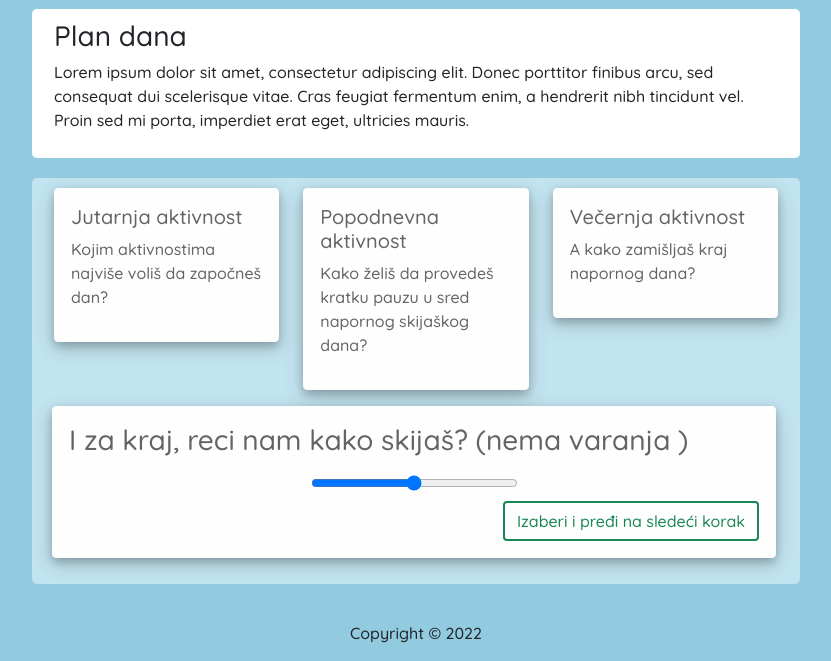
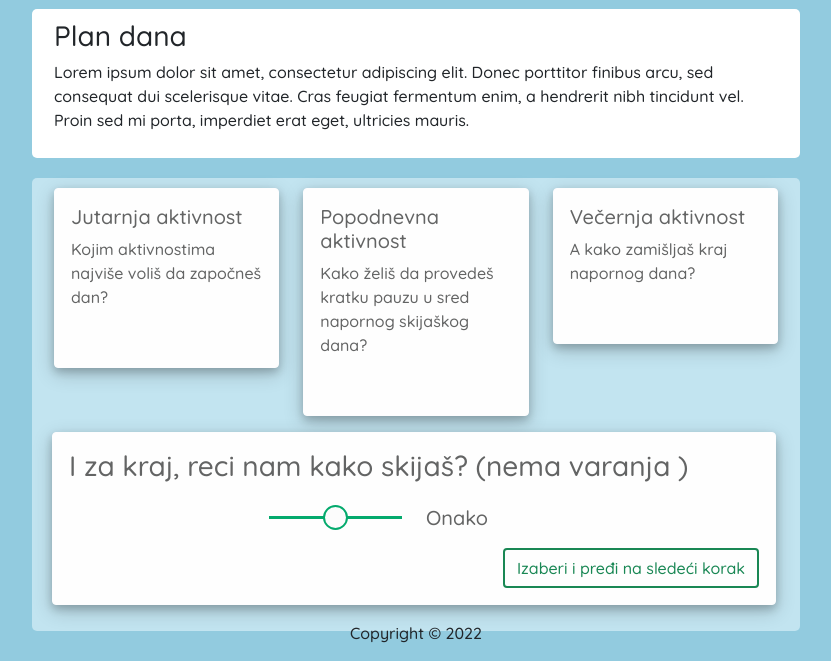
Before and after one commit to teodorcvijovic/Aplikacija-za-planiranje-skijaskih-aktivnosti, a Django app: page /planMyDayFirst/ in a window 1280 px wide. Shown: the part 139-800 px from the top of the page, without its empty margins (224-1055 px from the left). Run offline with Django 4.2, Linux system fonts and the light colour scheme; data that the repository does not hold is empty; some libraries are stand-ins or nearby versions.

Commit message:
Dopunjen izgled stranica za planiranje dana

```diff
--- a/faza 5/djangoProject/jahorina/static/css/planMyDayFirst.css
+++ b/faza 5/djangoProject/jahorina/static/css/planMyDayFirst.css
@@ -19,14 +19,53 @@
 
 }
 
+#rangeRow {
+    padding-top: 25px;
+}
+
 #idRange {
-    width: 30%;
+    width: 40%;
+    min-width: 130px;
     margin: auto;
     display: block;
-    padding: 10px;
+    /*padding: 10px;*/
+    float: right;
+
+    -webkit-appearance:none !important;
+     height:3px;
+     background:#04aa6d;
+     border:none;
+     outline:none;
+}
+
+#idRange::-webkit-slider-thumb {
+    -webkit-appearance:none !important;
+     width:25px;
+     height:25px;
+     background:#fcfcfc;
+     border:2px solid #04aa6d;
+     border-radius:50%;
+     cursor:pointer;
+}
+
+#idRange::-webkit-slider-thumb:hover {
+    background: #92cbdf;
 }
 
 #nextBtn {
     border-width: 2px;
     float: right;
 }
+
+input[type=checkbox]:checked {
+    background-color: #04aa6d;
+    border-color: #04aa6d;
+
+}
+
+#rangeLabel {
+    font-size: larger;
+    float: left;
+    position: relative;
+    top: -10px;
+}
--- /dev/null
+++ b/faza 5/djangoProject/jahorina/static/js/planMyDayFirst.js
@@ -0,0 +1,15 @@
+
+function changeRangeLabel(input) {
+    if(input == 0) {
+        document.getElementById("rangeLabel")
+            .innerHTML = "<h5><i class=\"fa-solid fa-person-skiing-nordic\"></i> Ne baš najbolje...</h5>";
+    }
+    else if(input == 1) {
+        document.getElementById("rangeLabel")
+            .innerHTML = "<h5><i class=\"fa-solid fa-person-skiing\"></i> Dosta dobro</h5>";
+    }
+    else {
+        document.getElementById("rangeLabel")
+            .innerHTML = "<h5><i class=\"fa-solid fa-person-snowboarding\"></i> Najjače na svijet!</h5>";
+    }
+}
--- a/faza 5/djangoProject/templates/planMyDayFirst.html
+++ b/faza 5/djangoProject/templates/planMyDayFirst.html
@@ -8,6 +8,8 @@
 {% endblock %}
 
 {% block links %}
+    <script src="{% static 'jquery/jquery-3.6.0.js' %}"></script>
+    <script src = "{% static 'js/planMyDayFirst.js' %}"></script>
     <link href="{% static "css/planMyDayFirst.css" %}" rel="stylesheet">
 
 {% endblock %}
@@ -34,11 +36,13 @@
                         Jutarnja aktivnost
                     </h5>
                     <p>Kojim aktivnostima najviše voliš da započneš dan?</p>
+                    <div class="form-check form-switch sectionDiv">
                     {% for cat in morningCategories %}
                         <input type="checkbox" class="form-check-input" name="checks[]" value="{{ cat.name }}" id="id{{ cat.name }}">
                         <label for="id{{ cat.name }}">{{ cat.name }}</label>
                         <br>
                     {% endfor %}
+                    </div>
                 </div>
             </div>
 
@@ -49,11 +53,13 @@
                         Popodnevna aktivnost
                     </h5>
                     <p>Kako želiš da provedeš kratku pauzu u sred napornog skijaškog dana?</p>
+                    <div class="form-check form-switch sectionDiv">
                     {% for cat in afternoonCategories %}
                         <input type="checkbox" class="form-check-input" name="checks[]" value="{{ cat.name }}" id="id{{ cat.name }}">
                         <label for="id{{ cat.name }}">{{ cat.name }}</label>
                         <br>
                     {% endfor %}
+                    </div>
                 </div>
             </div>
 
@@ -64,23 +70,41 @@
                         Večernja aktivnost
                     </h5>
                     <p>A kako zamišljaš kraj napornog dana?</p>
+                    <div class="form-check form-switch sectionDiv">
                     {% for cat in nightCategories %}
                         <input type="checkbox" class="form-check-input" name="checks[]" value="{{ cat.name }}" id="id{{ cat.name }}">
                         <label for="id{{ cat.name }}">{{ cat.name }}</label>
                         <br>
                     {% endfor %}
+                    </div>
                 </div>
             </div>
 
         <div class="row">
             <div class="alert alert-light alertPlanner justify-content-center" style="margin-left: 10px;">
                 <h3>I za kraj, reci nam kako skijaš? (nema varanja <i class="fa-regular fa-face-laugh-wink"></i>)</h3>
+                <div class="row" id="rangeRow">
+                    <div class="col-sm-6">
+                        <input type="range" min="0" max="2" name="range" id="idRange" oninput="changeRangeLabel(this.value)">
+                    </div>
 
-                <input type="range" min="0" max="2" name="range" id="idRange">
+                    <div class="col-sm-6">
+                        <label for="idRange" id="rangeLabel">
+                            <h5>
+                                <i class="fa-solid fa-person-skiing"></i>
+                                Onako
+                            </h5>
+
+                        </label>
+
+                    </div>
+                </div>
+
 
                 <button type="submit" id="nextBtn" class="btn btn-outline-success">
-                    <i class="fa-solid fa-angles-right"></i>
-                    Izaberi i pređi na sledeći korak
+                        <i class="fa-solid fa-angles-right"></i>
+                        Izaberi i pređi na sledeći korak
+
                 </button>
 {#                <input type="submit" id="nextBtn" class = "btn btn-outline-success"value="Izaberi i pređi na sledeći korak">#}
             </div>
```
Also changed, not shown: faza 5/djangoProject/jahorina/static/css/planMyDayFinal.css (+23 -1 lines), faza 5/djangoProject/templates/planMyDayFinal.html (+12 -11 lines).
